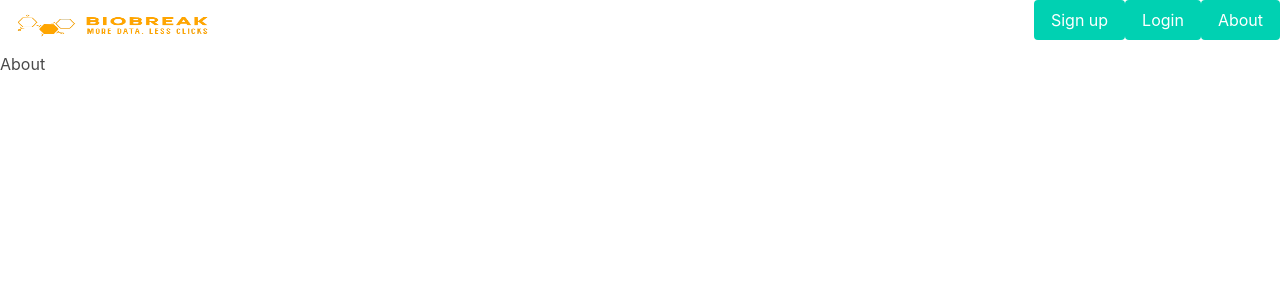
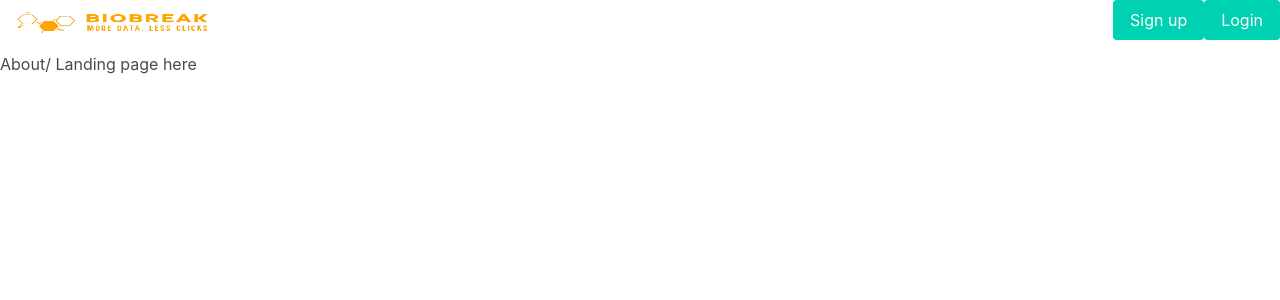
Before and after one commit to ZionMiller/biobreak2, a React (Create React App) app in the folder frontend/: page /about in a window 1280 px wide. Shown: the top 300 px of the page. Built offline with nearby package versions, Linux system fonts and the light colour scheme.

Commit message:
moved about routing to logo

```diff
--- a/frontend/src/components/About.tsx
+++ b/frontend/src/components/About.tsx
@@ -2,7 +2,7 @@ import React from 'react'
 
 const About = () => {
   return (
-    <div>About</div>
+    <div>About/ Landing page here</div>
   )
 }
 
--- a/frontend/src/components/Login.tsx
+++ b/frontend/src/components/Login.tsx
@@ -3,7 +3,6 @@ import React from "react";
 const Login = () => {
   return (
   <div>
-
     <div className="field">
       <p className="control has-icons-left has-icons-right">
         <input className="input" type="email" placeholder="Email" />
@@ -30,7 +29,6 @@ const Login = () => {
         </button>
       </p>
     </div>
-
   </div>
   )
 };
--- a/frontend/src/components/Nav.tsx
+++ b/frontend/src/components/Nav.tsx
@@ -8,11 +8,13 @@ const Nav = () => {
     <nav className="navbar" role="navigation" aria-label="main navigation">
       <div className="navbar-brand">
         <a className="navbar-item" >
-          <img
-            src={require("../Images/biobreak_logo.png")}
-            width="200"
-            height="28"
-          />
+          <Link to='/about' >
+            <img
+              src={require("../Images/biobreak_logo.png")}
+              width="200"
+              height="28"
+            />
+          </Link>
         </a>
         <a
           role="button"
@@ -37,11 +39,6 @@ const Nav = () => {
             <button className="button is-primary">Login</button>
           </Link>
           </span>
-          <span>
-          <Link to='/about'>
-            <button className="button is-primary">About</button>
-          </Link>
-          </span>
         </div>
       </div>
     </nav>
```
Lines whose indentation alone changed are shown as unchanged.
